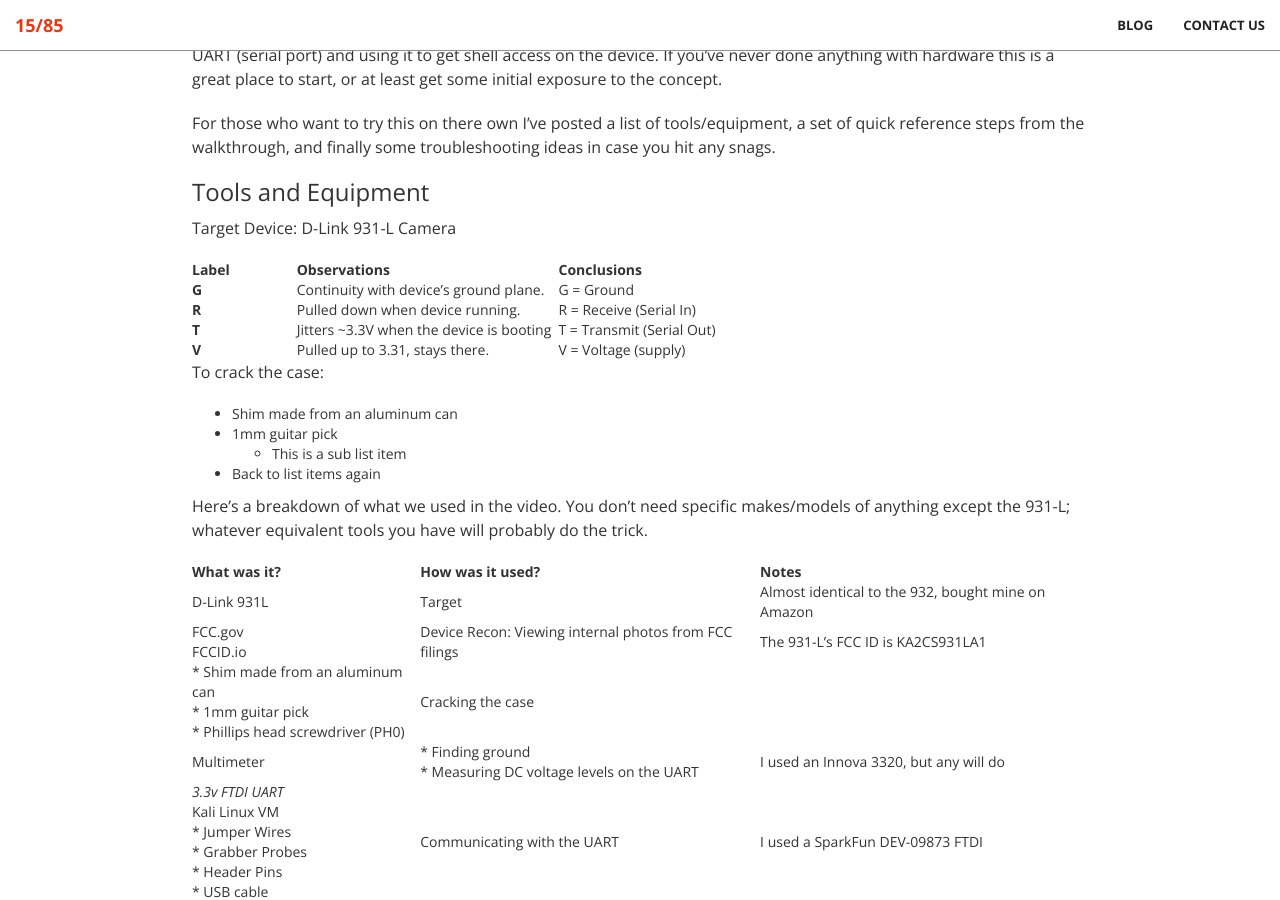
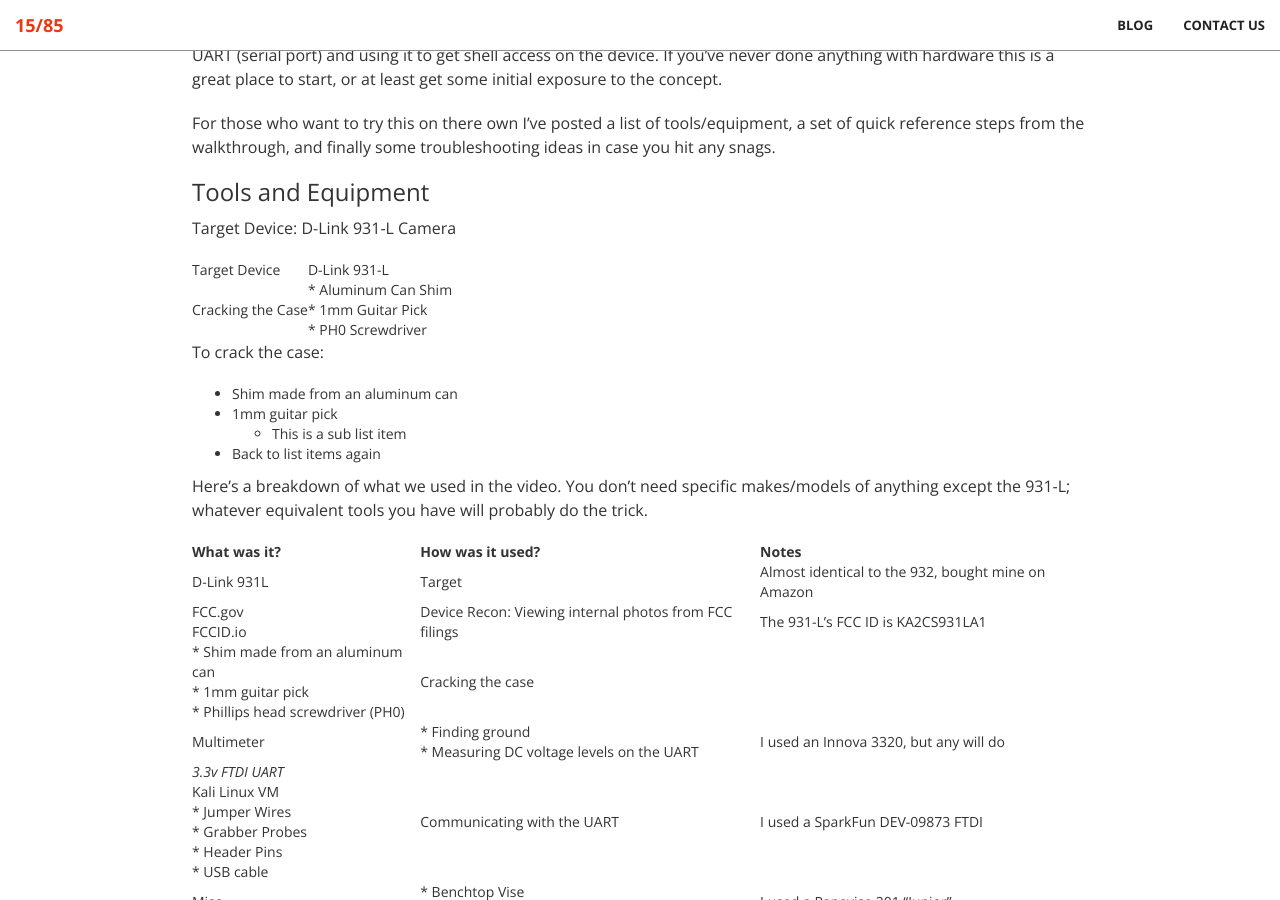
Before and after one commit to 1585sec/1585sec.github.io, a Jekyll site: the page built from _posts/2019-10-31-Hardware-Reversing-to-find-UART-and-shell.md, in a window 1280 px wide and 900 px high, scrolled down 429 px. Built offline with Jekyll 4.4.1, drawn with Linux system fonts in a browser that asks for light colours; grey boxes are pictures that could not be loaded.

Commit message:
Update 2019-10-31-Hardware-Reversing-to-find-UART-and-shell.md

```diff
--- a/_posts/2019-10-31-Hardware-Reversing-to-find-UART-and-shell.md
+++ b/_posts/2019-10-31-Hardware-Reversing-to-find-UART-and-shell.md
@@ -12,46 +12,16 @@ For those who want to try this on there own I've posted a list of tools/equipmen
 Target Device: D-Link 931-L Camera
 
 <table>
-	<colgroup>
-		<col width="20%" />
-		<col width="50%" />
-		<col width="30%" />
-	</colgroup>
-	<thead>
-		<tr class="header">
-			<th>Label</th>
-			<th>Observations</th>
-			<th>Conclusions</th>
-		</tr>
-	</thead>
-
 	<tbody>
 		<tr>
-			<td markdown="span">**G**</td>
-			<td markdown="span">Continuity with device's ground plane.</td>
-			<td markdown="span">G = Ground</td>
+			<td markdown="span">Target Device</td>
+			<td markdown="span">D-Link 931-L</td>
 		</tr>
-
 		<tr>
-			<td markdown="span">**R**</td>
-			<td markdown="span">Pulled down when device running.</td>
-			<td markdown="span">R = Receive (Serial In)</td>
+			<td markdown="span">Cracking the Case</td>
+			<td markdown="span">* Aluminum Can Shim<br> * 1mm Guitar Pick<br> * PH0 Screwdriver</td>
 		</tr>
-
-		<tr>
-			<td markdown="span">**T**</td>
-			<td markdown="span">Jitters ~3.3V when the device is booting</td>
-			<td markdown="span">T = Transmit (Serial Out)</td>
-		</tr>
-
-		<tr>
-			<td markdown="span">**V**</td>
-			<td markdown="span">Pulled up to 3.31, stays there.</td>
-			<td markdown="span">V = Voltage (supply)</td>
-		</tr>
-
 	</tbody>
-
 </table>
 
 To crack the case:
```
